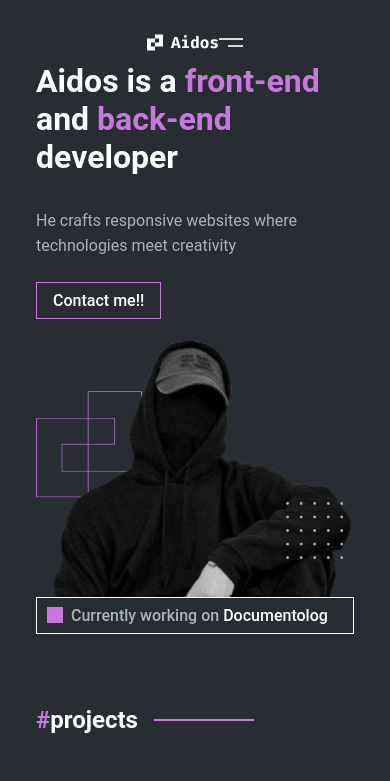
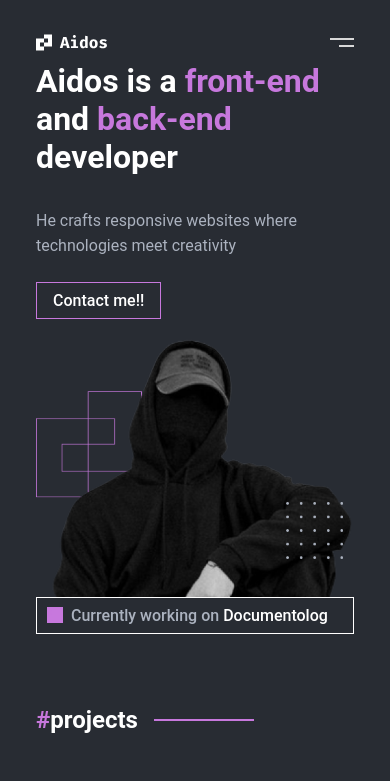
Before and after one commit to Aidosio/Portfolio, a plain HTML site: page index.html in a window 390 px wide. Shown: the top 781 px of the page. Drawn offline with Linux system fonts and the light colour scheme.

Commit message:
css update v3

```diff
--- a/style/style.css
+++ b/style/style.css
@@ -611,7 +611,7 @@ body {
         padding: 0 36px;
     }
 
-    .header-content {
+    .header {
         width: 100%;
     }
 
```
